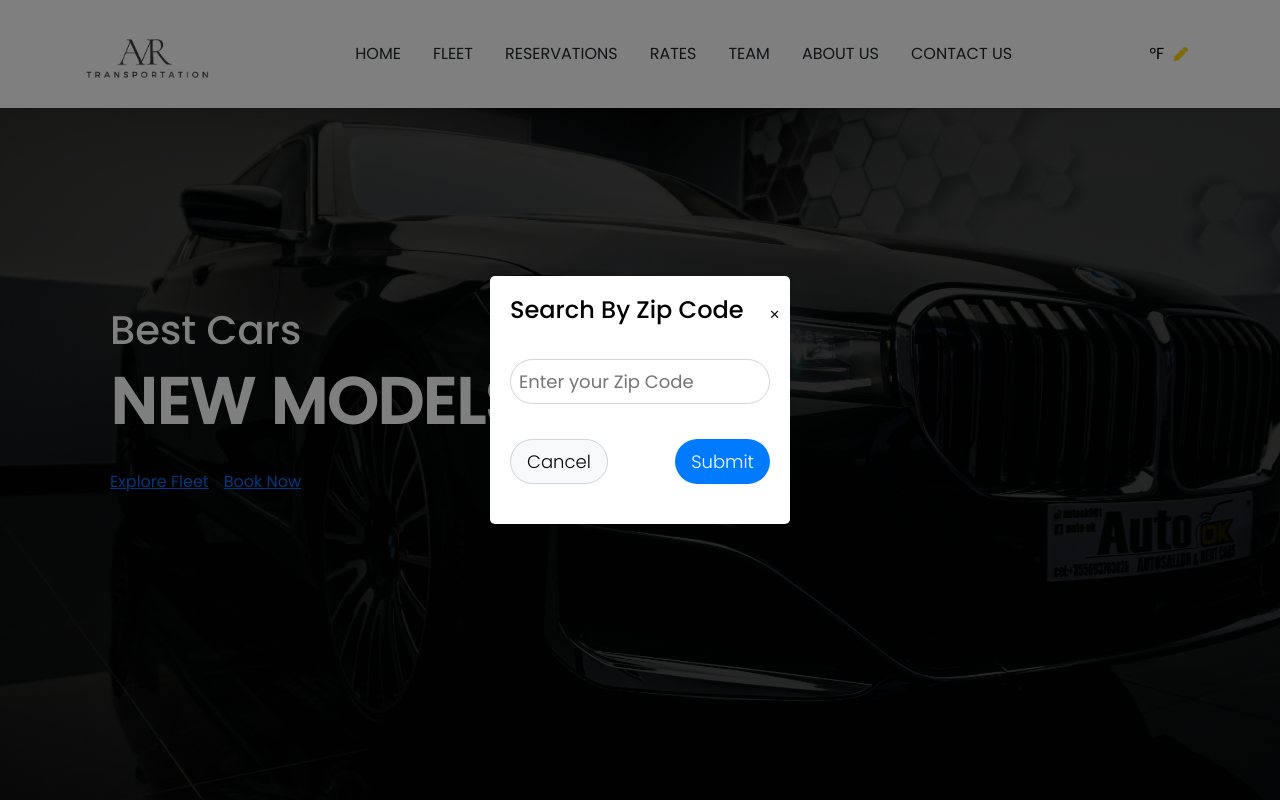
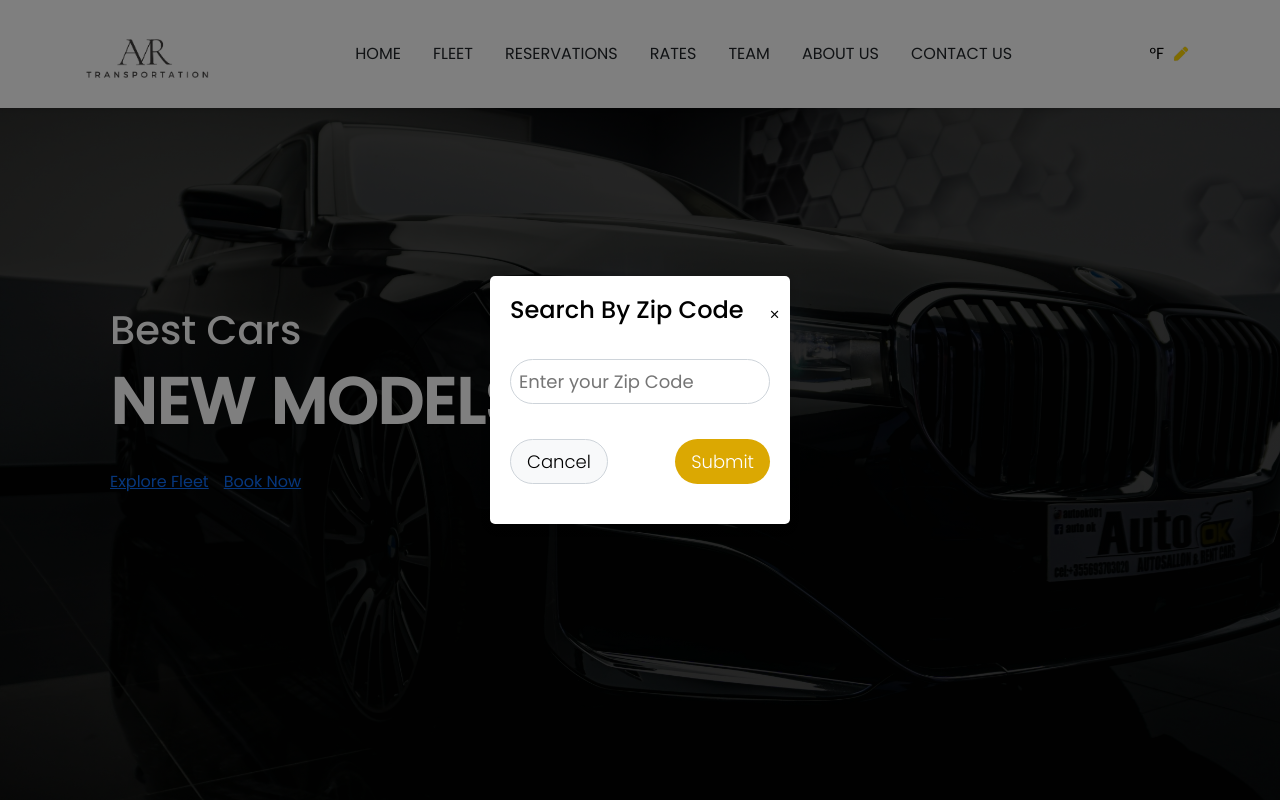
Before and after one commit to aiisharv1/amr-front-end, a React (Create React App) app in the folder amr-frontend/: page / in a window 1280 px wide. Both pictures are taken after a click on the element "Click to update weather location". Shown: the top 800 px of the page. Built offline with nearby package versions, Linux system fonts and the light colour scheme; a web font is replaced by a local one.

Commit message:
Dialog Submit button color update

```diff
--- a/amr-frontend/src/components/Navbar.jsx
+++ b/amr-frontend/src/components/Navbar.jsx
@@ -233,7 +233,7 @@ function Navbar() {
                 onClick={fetchWeatherData}
                 style={{
                   padding: '8px 16px',
-                  backgroundColor: '#007bff',
+                  backgroundColor: '#DBA802',
                   color: 'white',
                   border: 'none',
                   borderRadius: '4px',
```
